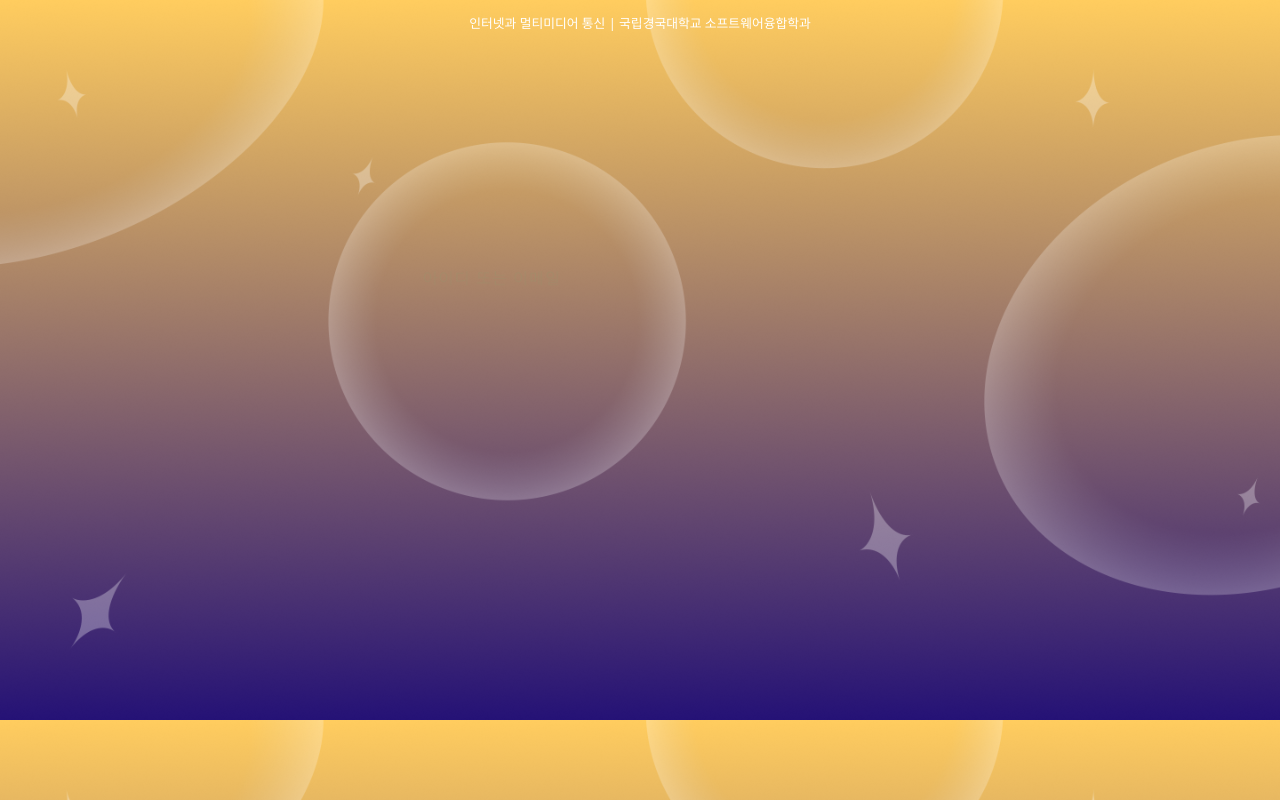
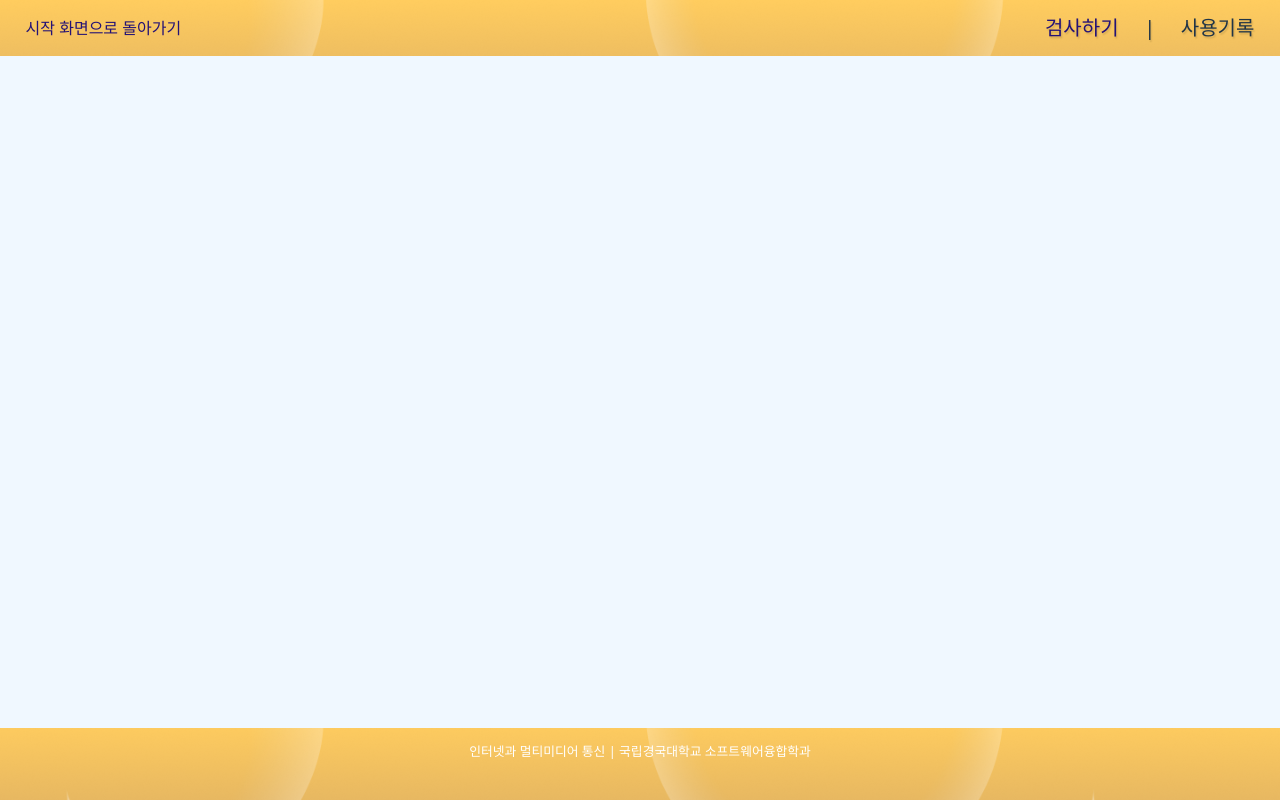
Before and after one commit to Radian06/ComArch-web, a React (Vite) app: page /inspection in a window 1280 px wide. Built offline with nearby package versions, Linux system fonts and the light colour scheme.

Commit message:
⚡️ :Header 컴포넌트 생성 및 추가

```diff
--- a/src/pages/home.jsx
+++ b/src/pages/home.jsx
@@ -1,4 +1,5 @@
 import "../styles/home.css"
+import "../styles/headerWhole.css"
 import { Link } from "react-router-dom";
 import Lens from "../assets/lensImg.png";
 import Footer from "../components/footer.jsx";
--- a/src/pages/inspection.jsx
+++ b/src/pages/inspection.jsx
@@ -1,11 +1,22 @@
 import "../styles/inspection.css"
+import "../styles/headerWhole.css"
 
 import Footer from "../components/footer.jsx";
 
 function Inspection() {
   return (
-    <div className="home_page">
+    <div className="inspection_page">
+      <div className="header">
+        <div className="back_btn">시작 화면으로 돌아가기</div>
+        <div className="nav_box">
+            <div className="nav_select">검사하기</div>
+            <div>|</div>
+            <div>사용기록</div>
+        </div>
+      </div>
+      <div className="inspection_body">
 
+      </div>
       <Footer />
     </div>
   );
--- /dev/null
+++ b/src/styles/headerWhole.css
@@ -0,0 +1,29 @@
+/* 상단 공통 */
+.header {
+    width: 96vw;
+    height: 3vh;
+    padding: 2vh 2vw;
+
+    display: flex;
+    justify-content: space-between;
+    align-items: center;
+}
+
+.back_btn {
+    font-size: 2vh;
+    color: #241276;
+}
+
+.nav_box {
+    display: flex;
+    justify-content: flex-end;
+    gap: 2vw;
+
+    font-size: 2.5vh;
+    text-shadow: 0.15vh 0.25vh 0.2vh rgba(0,0,0,0.13);
+}
+
+.nav_select {
+    font-size: 2.5vh;
+    color: #241276;
+}
--- a/src/styles/inspection.css
+++ b/src/styles/inspection.css
@@ -1,4 +1,4 @@
-.home_page {
+.inspection_page {
     width: 100vw;
     height: 100vh;
 
@@ -11,3 +11,17 @@
     background-size: 100%;
     overflow-y: hidden;
 }
+
+
+/* 중앙 */
+.inspection_body {
+    width: 100%;
+    height: 84vh;
+
+    display: flex;
+    justify-content: center;
+    align-items: center;
+    gap: 3vh;
+
+    background-color: aliceblue;
+}
```
